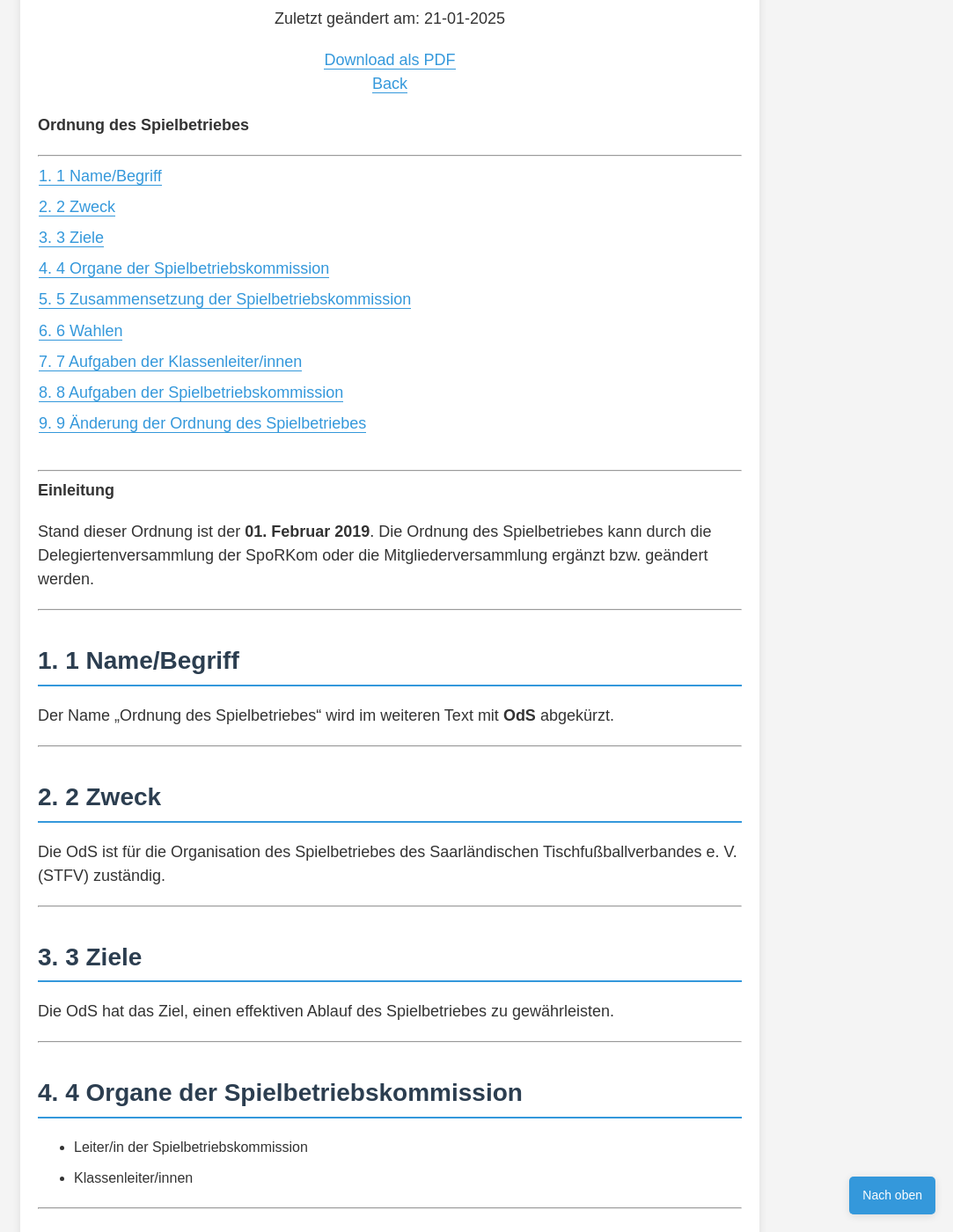
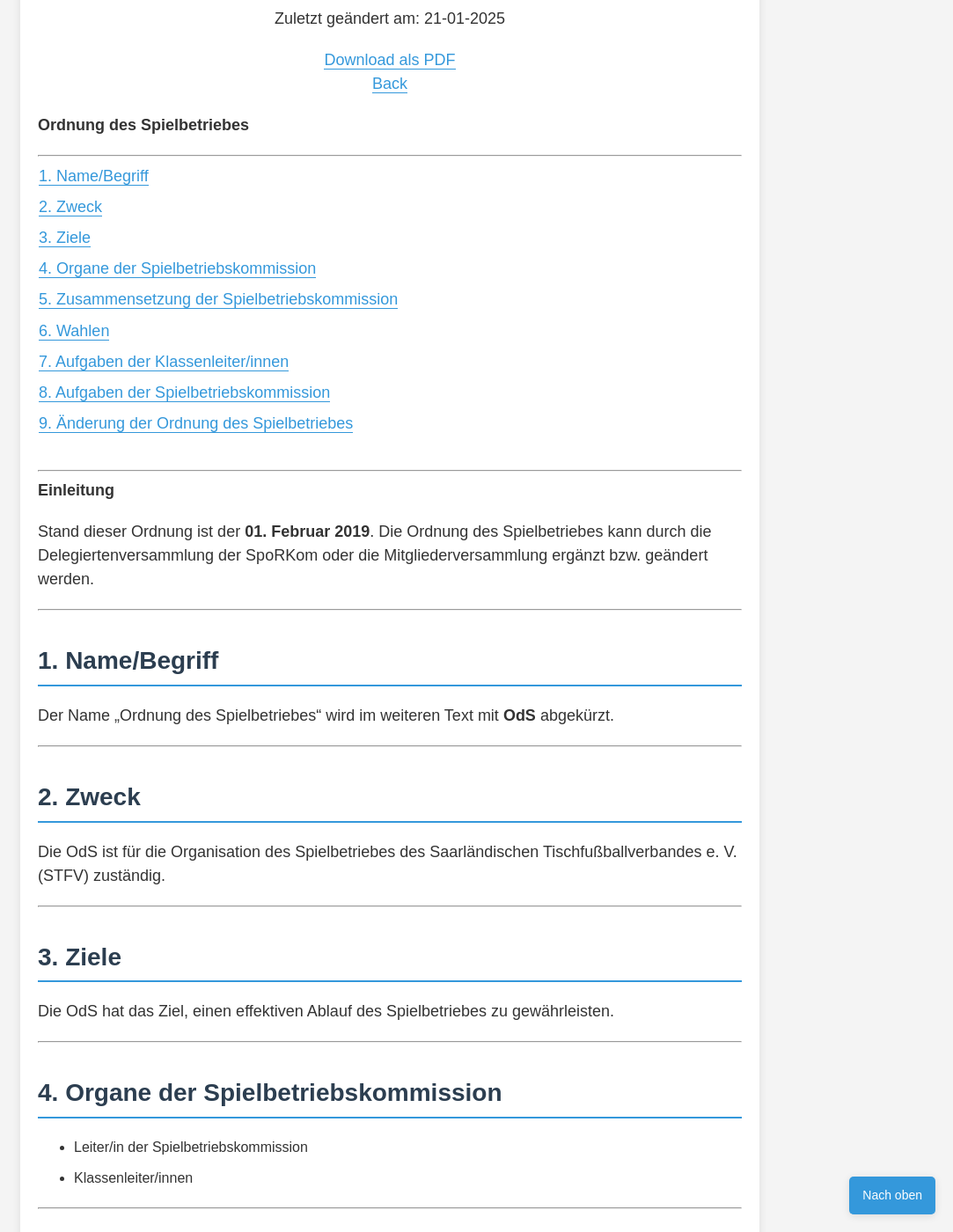
Before and after one commit to Deutscher-Tischfussballbund/stfv-docs, a Jekyll site: the page built from docs/Ordnung_des_Spielbetriebes.md, in a window 1280 px wide and 1400 px high, scrolled down 638 px. Shown: the whole window at 88% size, without its empty margins (197-1280 px from the left). Built offline with Jekyll 4.4.1, drawn with Linux system fonts in a browser that asks for light colours; our own code applies the rules of GitHub Pages for plain Markdown files; some of the changed text lies outside the part shown.

Commit message:
Update Ordnung_des_Spielbetriebes.md

```diff
--- a/docs/Ordnung_des_Spielbetriebes.md
+++ b/docs/Ordnung_des_Spielbetriebes.md
@@ -28,32 +28,32 @@ Stand dieser Ordnung ist der **01. Februar 2019**. Die Ordnung des Spielbetriebe
 
 ---
 
-# 1 Name/Begriff
+# Name/Begriff
 
 Der Name „Ordnung des Spielbetriebes“ wird im weiteren Text mit **OdS** abgekürzt.
 
 ---
 
-# 2 Zweck
+# Zweck
 
 Die OdS ist für die Organisation des Spielbetriebes des Saarländischen Tischfußballverbandes e. V. (STFV) zuständig.
 
 ---
 
-# 3 Ziele
+# Ziele
 
 Die OdS hat das Ziel, einen effektiven Ablauf des Spielbetriebes zu gewährleisten.
 
 ---
 
-# 4 Organe der Spielbetriebskommission
+# Organe der Spielbetriebskommission
 
 - Leiter/in der Spielbetriebskommission
 - Klassenleiter/innen
 
 ---
 
-# 5 Zusammensetzung der Spielbetriebskommission
+# Zusammensetzung der Spielbetriebskommission
 
 Die Spielbetriebskommission setzt sich zusammen aus:
 
@@ -62,7 +62,7 @@ Die Spielbetriebskommission setzt sich zusammen aus:
 
 ---
 
-# 6 Wahlen
+# Wahlen
 
 1. Der/die Leiter/in der Spielbetriebskommission wird von der Mitgliederversammlung des Saarländischen Tischfußballverbandes (STFV) für **zwei Jahre** gewählt.
 2. Der/die Leiter/in schlägt dem Vorstand des STFV die Klassenleiter/innen der verschiedenen Ligen vor. Diese werden vom Vorstand für **ein Jahr** in die Spielbetriebskommission berufen.
@@ -70,7 +70,7 @@ Die Spielbetriebskommission setzt sich zusammen aus:
 
 ---
 
-# 7 Aufgaben der Klassenleiter/innen
+# Aufgaben der Klassenleiter/innen
 
 1. Erfassung der Spielergebnisse
 2. Erfassung bzw. Kontrolle der von den Vereinen erfassten Spielberichte
@@ -79,7 +79,7 @@ Die Spielbetriebskommission setzt sich zusammen aus:
 
 ---
 
-# 8 Aufgaben der Spielbetriebskommission
+# Aufgaben der Spielbetriebskommission
 
 1. Terminierung der Meisterschafts-, Pokal-, Aufstiegs-, Abstiegs- und Entscheidungsspiele sowie optionaler Wettbewerbe (z. B. Kreisligapokal)
 2. Einteilung der Mannschaften in die Spielklassen des Ligabetriebes
@@ -91,7 +91,7 @@ Die Spielbetriebskommission setzt sich zusammen aus:
 
 ---
 
-# 9 Änderung der Ordnung des Spielbetriebes
+# Änderung der Ordnung des Spielbetriebes
 
 1. Änderungen der OdS können von der Mitgliederversammlung oder der Sport- und Regelkommission (SpoRKom) beschlossen werden.
 2. **Anträge auf Änderung durch die Mitgliederversammlung**:
```
